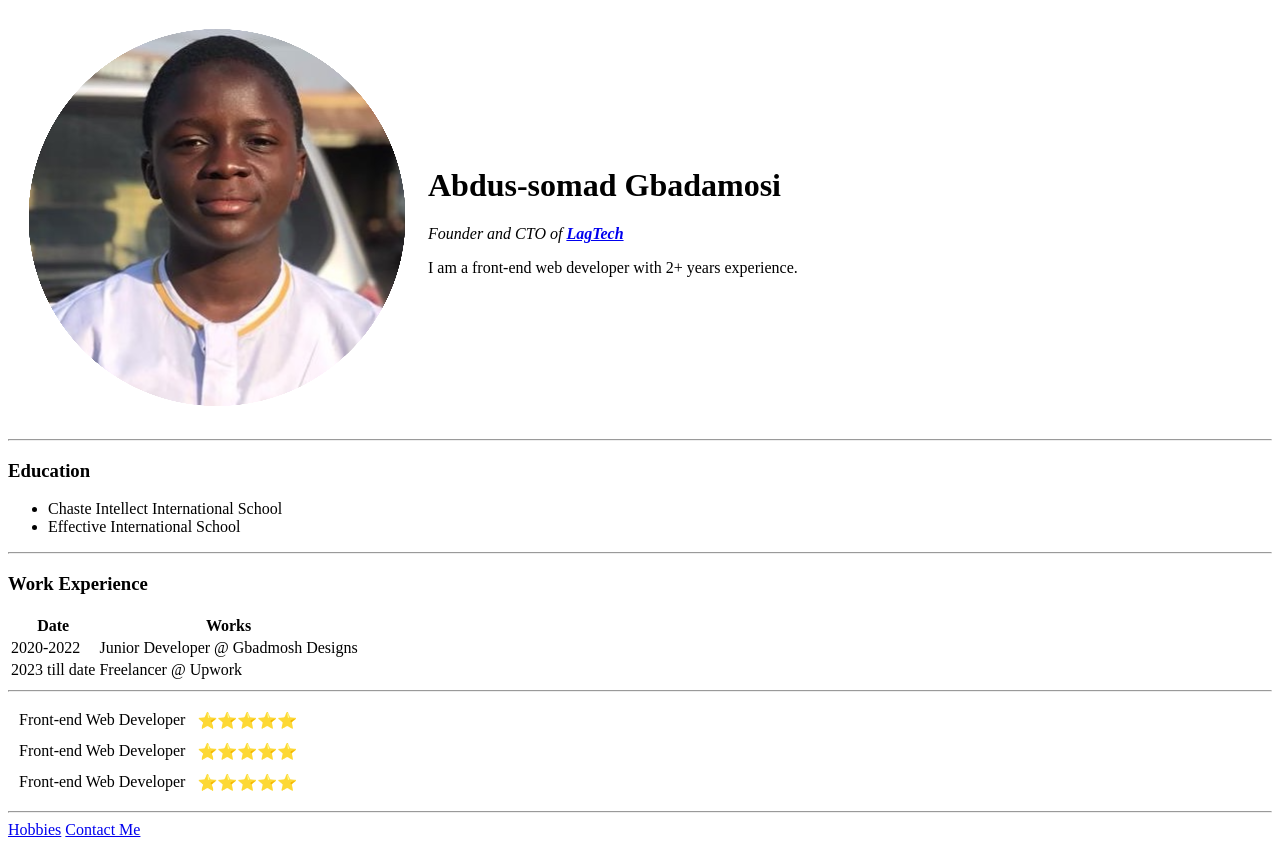
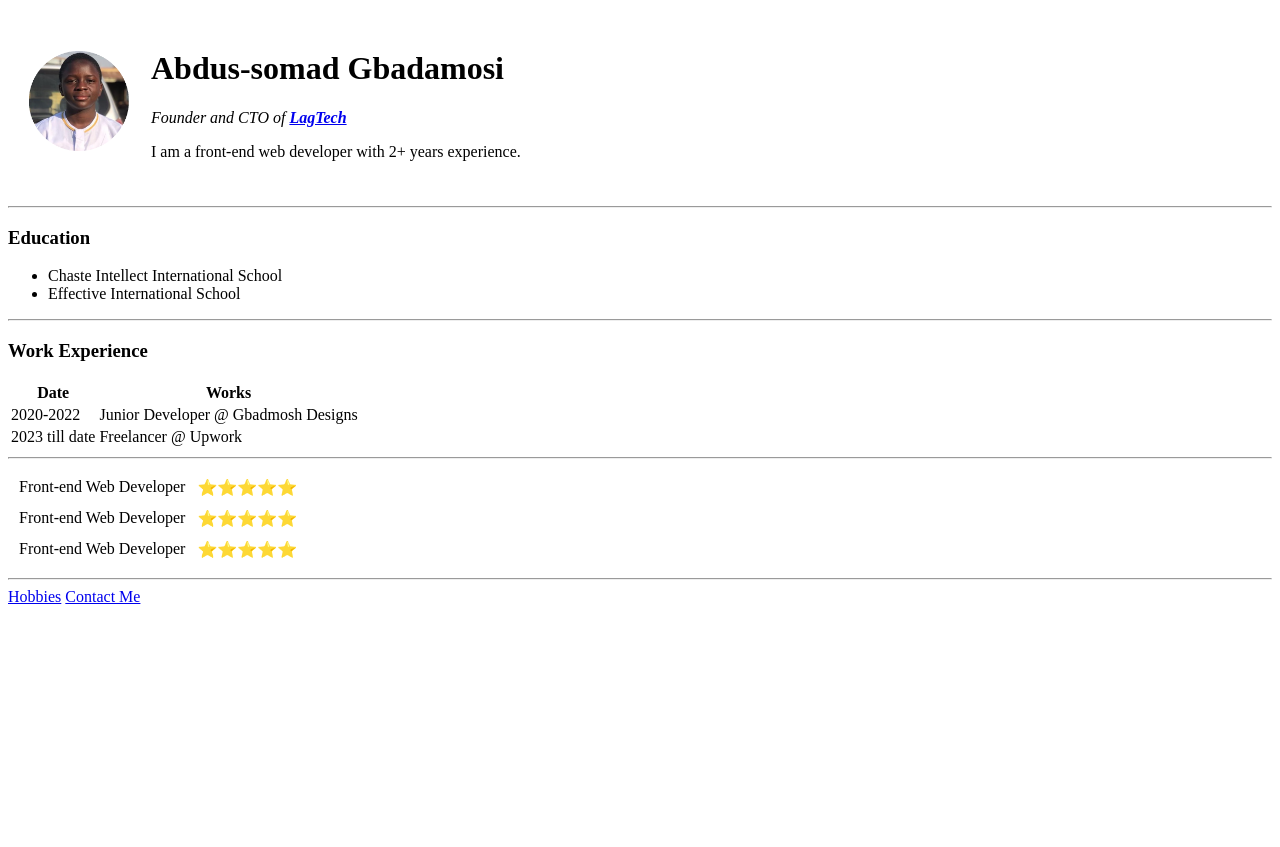
Before and after one commit to abdussomadgbadamosi/cv, a plain HTML site: page index.html in a window 1280 px wide. After the commit the page ends 800 px from the top, so only its background shows below. Drawn offline with Linux system fonts and the light colour scheme.

Commit message:
Uploading initial CV files

```diff
--- a/index.html
+++ b/index.html
@@ -11,7 +11,7 @@
 <body>
     <table cellspacing="20">
         <tr>
-            <td><img width: "100px" height: "100px" src="cropped.png" alt="Abdus-somad's picture"></td>
+            <td><img width="100px" height="100px" src="cropped.png" alt="Abdus-somad's picture"></td>
             <td>
                 <h1>Abdus-somad Gbadamosi</h1>
                 <p><em>Founder and CTO of <strong><a href="http://www.abdussomad.netlify.app">LagTech</a></strong></em>
```
